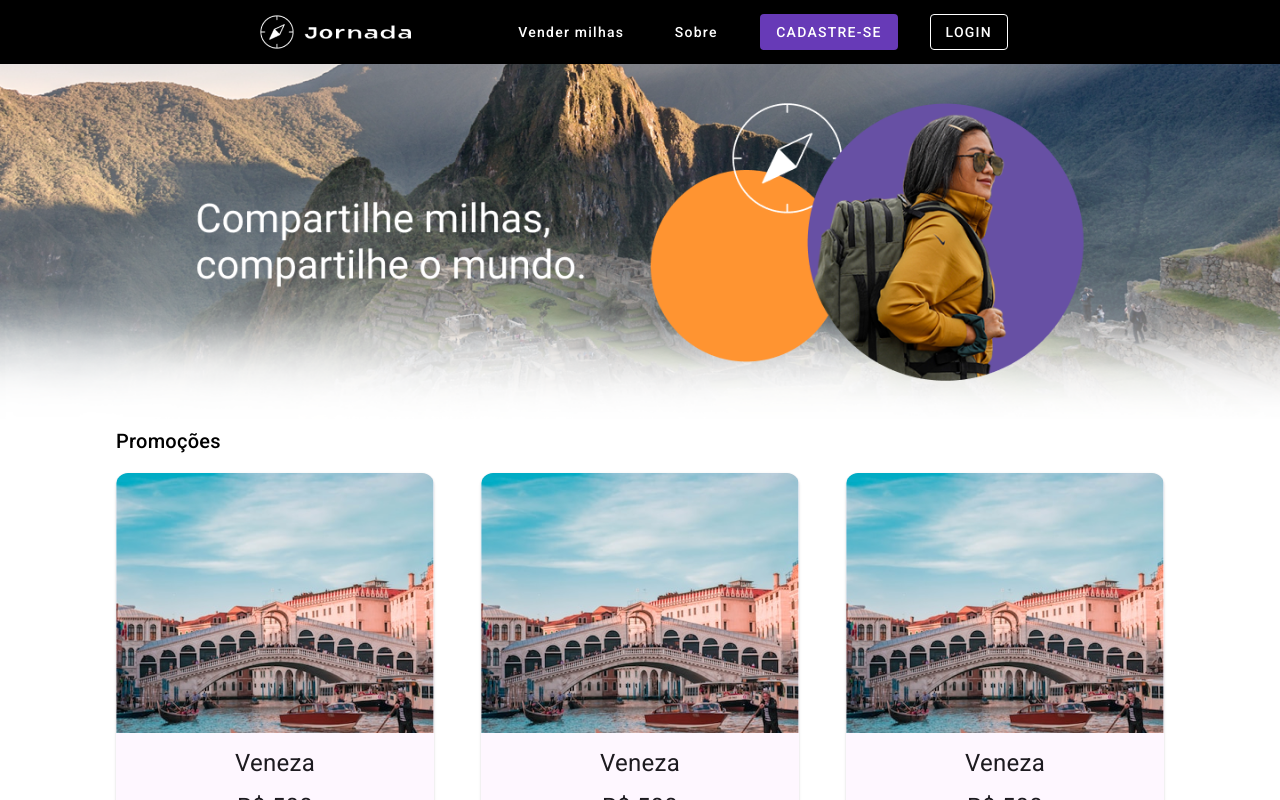
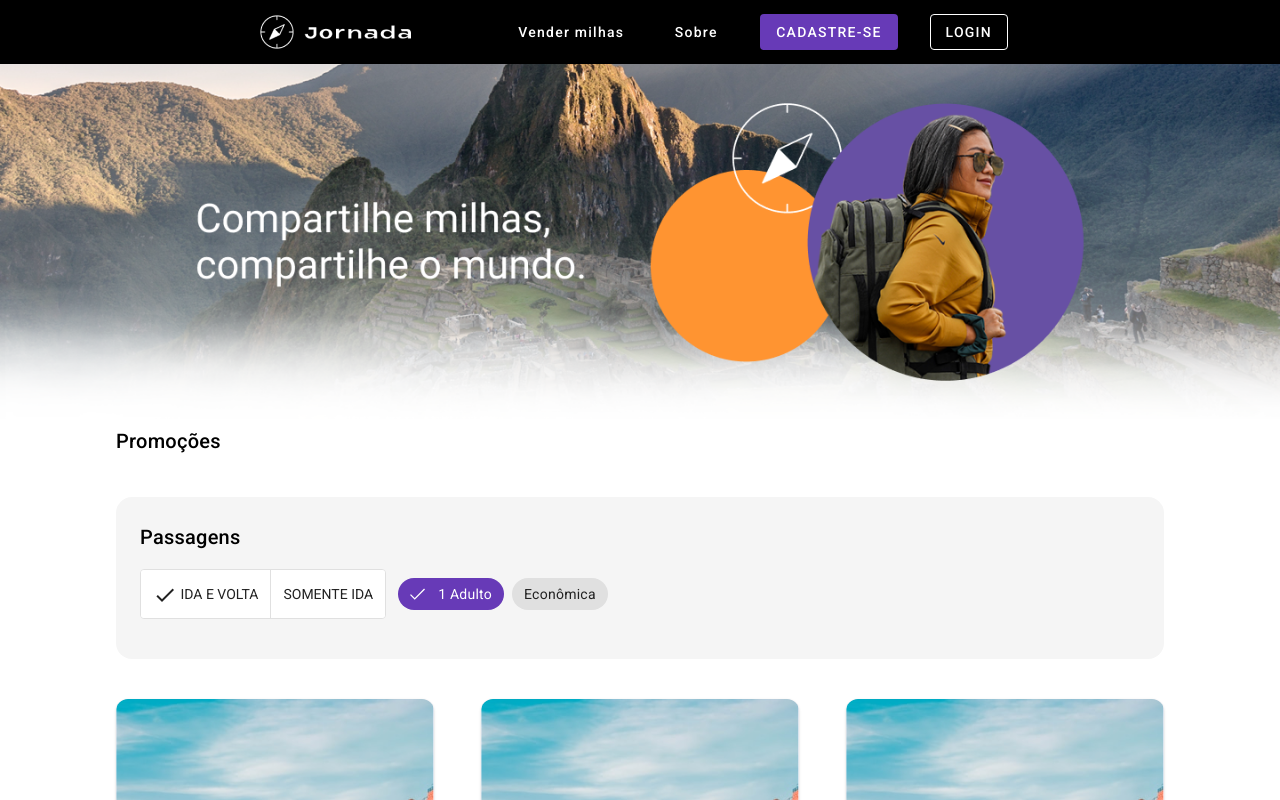
Before and after one commit to Rafaela3613/jornada-milhas, an Angular app: page / in a window 1280 px wide. Shown: the top 800 px of the page. Built offline with nearby package versions, Linux system fonts and the light colour scheme.

Commit message:
criando Botões e chips do Material

```diff
--- a/src/app/pages/home/home.component.html
+++ b/src/app/pages/home/home.component.html
@@ -5,6 +5,7 @@
   ></app-banner>
   <app-container>
     <h2>Promoções</h2>
+    <app-form-busca></app-form-busca>
     <div class="card-wrapper">
       <app-card-busca></app-card-busca>
       <app-card-busca></app-card-busca>
@@ -23,8 +24,4 @@
       <app-card-depoimento></app-card-depoimento>
     </div>
   </app-container>
-  <app-banner
-    src="assets/imagens/banner-homepage-rodape.png"
-    alt="Banner da aplicação Jornada">
-  </app-banner>
 </section>
--- /dev/null
+++ b/src/app/shared/form-busca/form-busca.component.html
@@ -0,0 +1,18 @@
+<app-card variant="secondary" class="form-busca">
+  <form>
+      <h2>Passagens</h2>
+      <div class="flex-container">
+          <mat-button-toggle-group aria-label="Tipo de passagem">
+              <mat-button-toggle>
+                  <mat-icon>check</mat-icon>
+                  IDA E VOLTA
+              </mat-button-toggle>
+              <mat-button-toggle>SOMENTE IDA</mat-button-toggle>
+          </mat-button-toggle-group>
+          <mat-chip-listbox aria-label="Seleção de passagens">
+              <mat-chip-option selected>1 Adulto</mat-chip-option>
+              <mat-chip-option>Econômica</mat-chip-option>
+          </mat-chip-listbox>
+      </div>
+  </form>
+</app-card>
--- /dev/null
+++ b/src/app/shared/form-busca/form-busca.component.scss
@@ -0,0 +1,16 @@
+.form-busca {
+  margin: 40px 0;
+  display: block;
+  .flex-container {
+    display: flex;
+    align-items: center;
+    gap: 12px;
+    margin: 16px 0;
+  }
+  .input-container {
+    margin-bottom: -1.25em;
+  }
+  .mat-button-toggle-checked {
+    background-color: #F7F2FA;
+}
+}
```
Also changed, not shown: src/app/app.module.ts (+18 -2 lines), src/app/shared/form-busca/form-busca.component.ts (added, +10 -0 lines), 1 other file (tests, documents, lock files or other folders).
